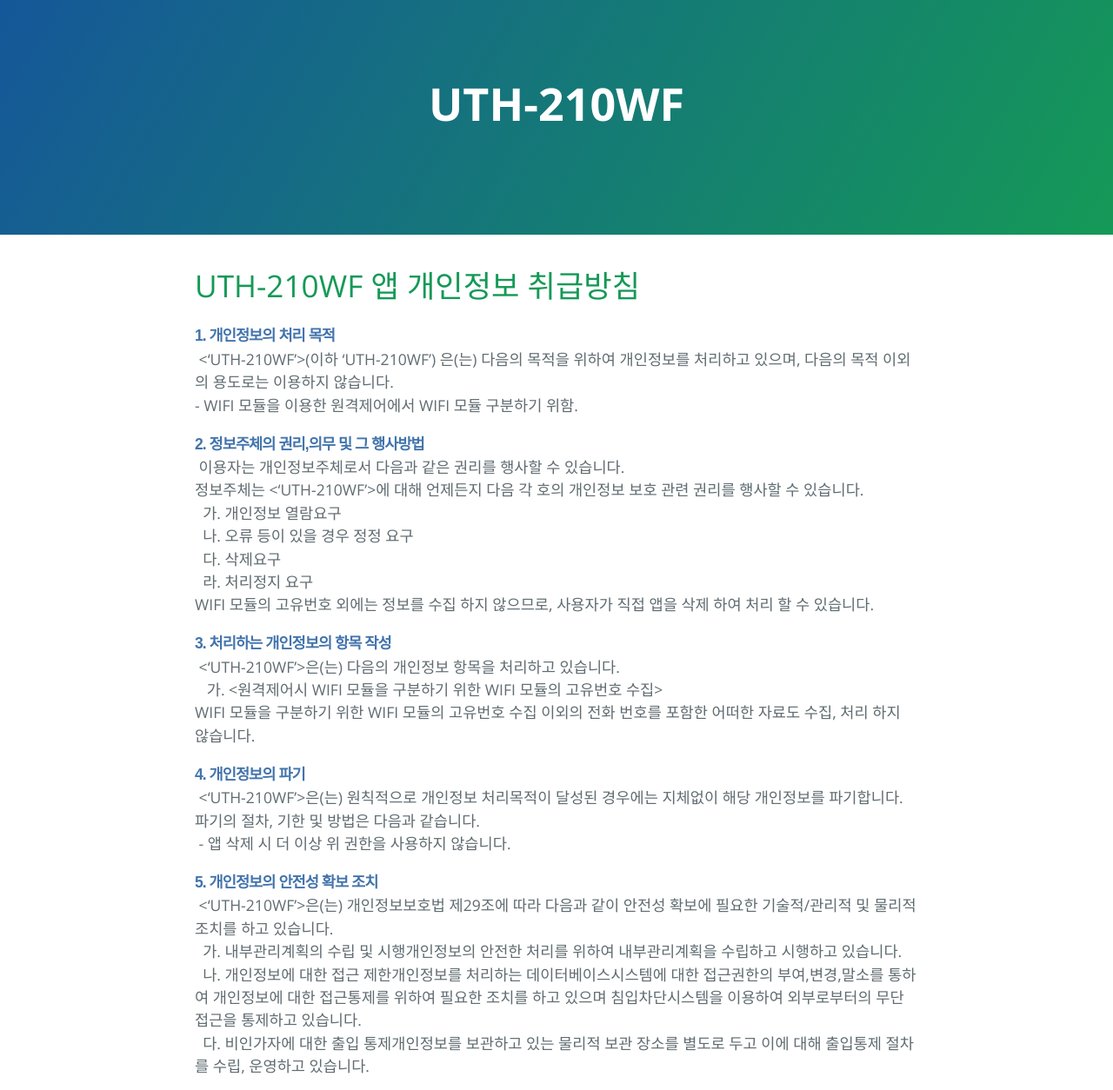
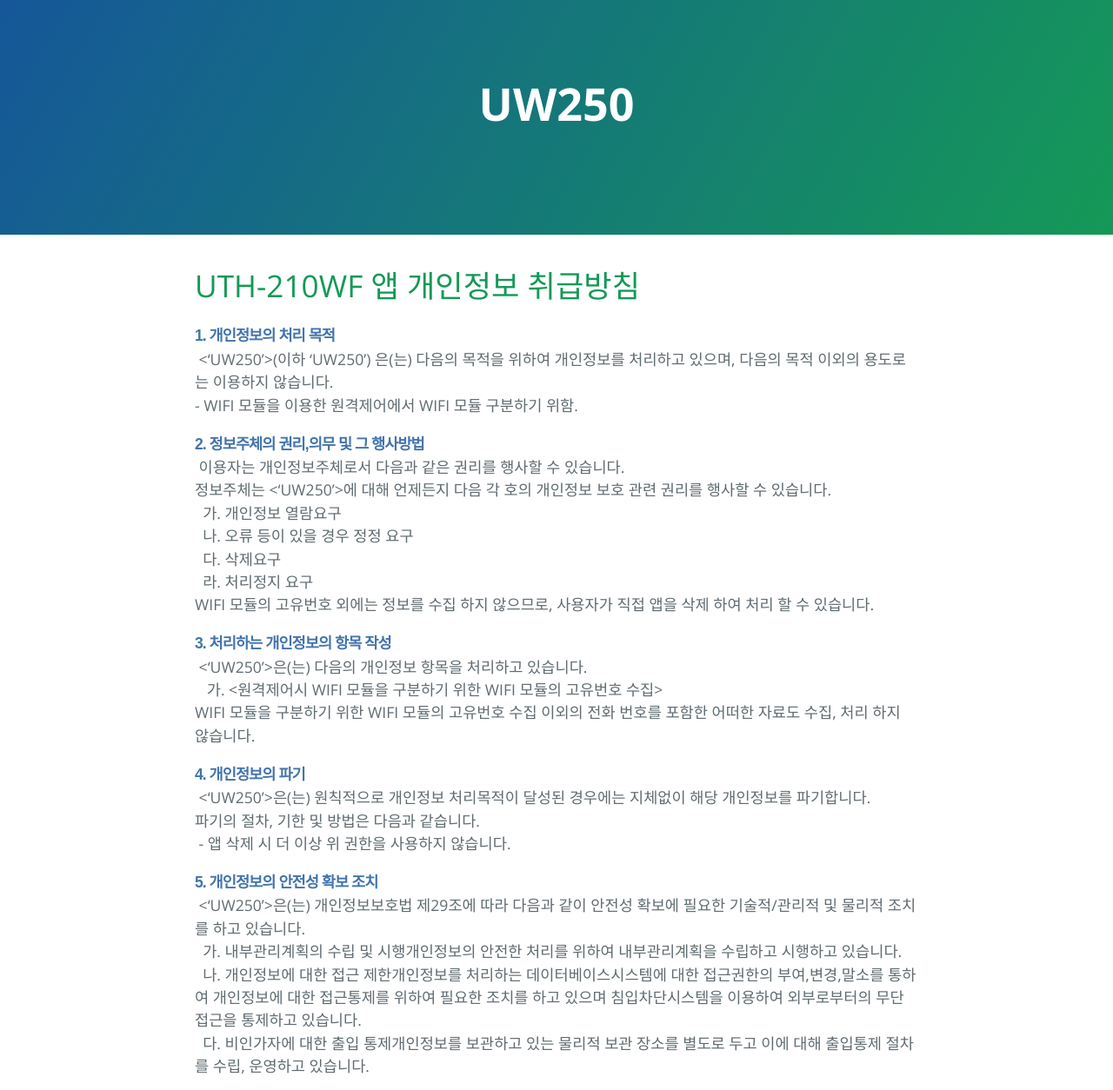
Before and after one commit to u153/170TAB, a plain HTML site: page index.html in a window 1280 px wide. Shown: the top 1254 px of the page at 87% size. Drawn offline with nearby package versions, Linux system fonts and the light colour scheme.

Commit message:
Update index.html

```diff
--- a/index.html
+++ b/index.html
@@ -2,7 +2,7 @@
 <html lang="en-us">
   <head>
     <meta charset="UTF-8">
-    <title>UTH-210WF</title>
+    <title>UW250</title>
     <meta name="viewport" content="width=device-width, initial-scale=1">
     <link rel="stylesheet" type="text/css" href="stylesheets/normalize.css" media="screen">
     <link href='https://fonts.googleapis.com/css?family=Open+Sans:400,700' rel='stylesheet' type='text/css'>
@@ -11,13 +11,13 @@
   </head>
   <body>
     <section class="page-header">
-      <h1 class="project-name">UTH-210WF</h1>
+      <h1 class="project-name">UW250</h1>
       <h2 class="project-tagline"></h2>
     </section>
 
     <section class="main-content">
       <h1>
-<a id="UTH-210WF-앱-개인정보-취급방침" class="anchor" href="#ucc-%EC%A0%80%EC%98%A8%EC%B0%BD%EA%B3%A0-%ED%8E%98%EC%9D%B4%EC%A7%80%EC%97%90-%EC%98%A4%EC%8B%A0%EA%B2%83%EC%9D%84-%ED%99%98%EC%98%81%ED%95%A9%EB%8B%88%EB%8B%A4" aria-hidden="true"><span aria-hidden="true" class="octicon octicon-link"></span></a>UTH-210WF 앱 개인정보 취급방침</h1>
+<a id="UW250-앱-개인정보-취급방침" class="anchor" href="#ucc-%EC%A0%80%EC%98%A8%EC%B0%BD%EA%B3%A0-%ED%8E%98%EC%9D%B4%EC%A7%80%EC%97%90-%EC%98%A4%EC%8B%A0%EA%B2%83%EC%9D%84-%ED%99%98%EC%98%81%ED%95%A9%EB%8B%88%EB%8B%A4" aria-hidden="true"><span aria-hidden="true" class="octicon octicon-link"></span></a>UTH-210WF 앱 개인정보 취급방침</h1>
 
       <!--img src="https://cloud.githubusercontent.com/assets/24535230/21215193/f052f26e-c2e2-11e6-9eeb-a5c644527156.png"-->
 
@@ -27,13 +27,13 @@
 
 <p><strong style="color: rgb(67, 116, 172); font-family: 'Nanum BarunGothic'; letter-spacing: -1px;"><span style="font-family: '맑은 고딕', sans-serif;">
   1. 개인정보의 처리 목적</span></strong><br>
-&nbsp;<‘UTH-210WF’>(이하 ‘UTH-210WF’) 은(는) 다음의 목적을 위하여 개인정보를 처리하고 있으며, 다음의 목적 이외의 용도로는 이용하지 않습니다.<br>
+&nbsp;<‘UW250’>(이하 ‘UW250’) 은(는) 다음의 목적을 위하여 개인정보를 처리하고 있으며, 다음의 목적 이외의 용도로는 이용하지 않습니다.<br>
 - WIFI 모듈을 이용한 원격제어에서 WIFI 모듈 구분하기 위함.</p>
 
 <p><strong style="color: rgb(67, 116, 172); font-family: 'Nanum BarunGothic'; letter-spacing: -1px;"><span style="font-family: '맑은 고딕', sans-serif;">
   2. 정보주체의 권리,의무 및 그 행사방법</span></strong><br>
 &nbsp;이용자는 개인정보주체로서 다음과 같은 권리를 행사할 수 있습니다.<br>
-정보주체는 <‘UTH-210WF’>에 대해 언제든지 다음 각 호의 개인정보 보호 관련 권리를 행사할 수 있습니다.<br>
+정보주체는 <‘UW250’>에 대해 언제든지 다음 각 호의 개인정보 보호 관련 권리를 행사할 수 있습니다.<br>
  &nbsp;&nbsp;가. 개인정보 열람요구<br>
  &nbsp;&nbsp;나. 오류 등이 있을 경우 정정 요구<br>
  &nbsp;&nbsp;다. 삭제요구<br>
@@ -42,20 +42,20 @@
 
 <p><strong style="color: rgb(67, 116, 172); font-family: 'Nanum BarunGothic'; letter-spacing: -1px;"><span style="font-family: '맑은 고딕', sans-serif;">
   3. 처리하는 개인정보의 항목 작성</span></strong><br>
-&nbsp;<‘UTH-210WF’>은(는) 다음의 개인정보 항목을 처리하고 있습니다.<br>
+&nbsp;<‘UW250’>은(는) 다음의 개인정보 항목을 처리하고 있습니다.<br>
 &nbsp;&nbsp; 가. <원격제어시 WIFI 모듈을 구분하기 위한 WIFI 모듈의 고유번호 수집><br>
 <!--&nbsp;&nbsp; - 필수항목 : android.permission.GET_ACCOUNTS<br-->
 WIFI 모듈을 구분하기 위한 WIFI 모듈의 고유번호 수집 이외의 전화 번호를 포함한 어떠한 자료도 수집, 처리 하지 않습니다.
 
 <p><strong style="color: rgb(67, 116, 172); font-family: 'Nanum BarunGothic'; letter-spacing: -1px;"><span style="font-family: '맑은 고딕', sans-serif;">
   4. 개인정보의 파기</span></strong><br>
-&nbsp;<‘UTH-210WF’>은(는) 원칙적으로 개인정보 처리목적이 달성된 경우에는 지체없이 해당 개인정보를 파기합니다.<br>
+&nbsp;<‘UW250’>은(는) 원칙적으로 개인정보 처리목적이 달성된 경우에는 지체없이 해당 개인정보를 파기합니다.<br>
 파기의 절차, 기한 및 방법은 다음과 같습니다.<br>
 &nbsp;- 앱 삭제&nbsp;시 더 이상 위 권한을 사용하지 않습니다.</p>
 
 <p><strong style="color: rgb(67, 116, 172); font-family: 'Nanum BarunGothic'; letter-spacing: -1px;"><span style="font-family: '맑은 고딕', sans-serif;">
   5. 개인정보의 안전성 확보 조치</span></strong><br>
-&nbsp;<‘UTH-210WF’>은(는) 개인정보보호법 제29조에 따라 다음과 같이 안전성 확보에 필요한 기술적/관리적 및 물리적 조치를 하고 있습니다.<br>
+&nbsp;<‘UW250’>은(는) 개인정보보호법 제29조에 따라 다음과 같이 안전성 확보에 필요한 기술적/관리적 및 물리적 조치를 하고 있습니다.<br>
 &nbsp;&nbsp;가. 내부관리계획의 수립 및 시행개인정보의 안전한 처리를 위하여 내부관리계획을 수립하고 시행하고 있습니다.<br>
 &nbsp;&nbsp;나. 개인정보에 대한 접근 제한개인정보를 처리하는 데이터베이스시스템에 대한 접근권한의 부여,변경,말소를 통하여 개인정보에 대한 접근통제를 위하여 필요한 조치를 하고 있으며 침입차단시스템을 이용하여 외부로부터의 무단 접근을 통제하고 있습니다.<br>
 &nbsp;&nbsp;다. 비인가자에 대한 출입 통제개인정보를 보관하고 있는 물리적 보관 장소를 별도로 두고 이에 대해 출입통제 절차를 수립, 운영하고 있습니다.<br>
```
